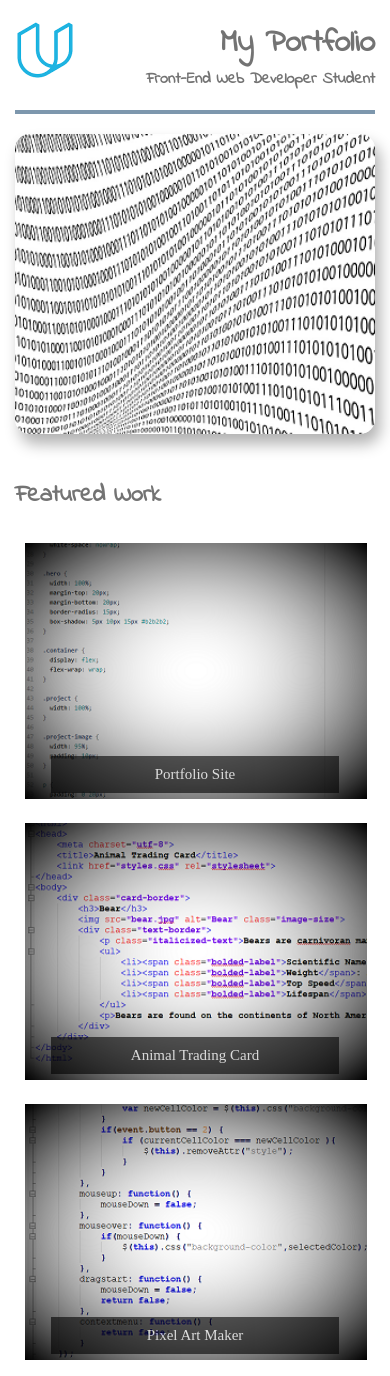
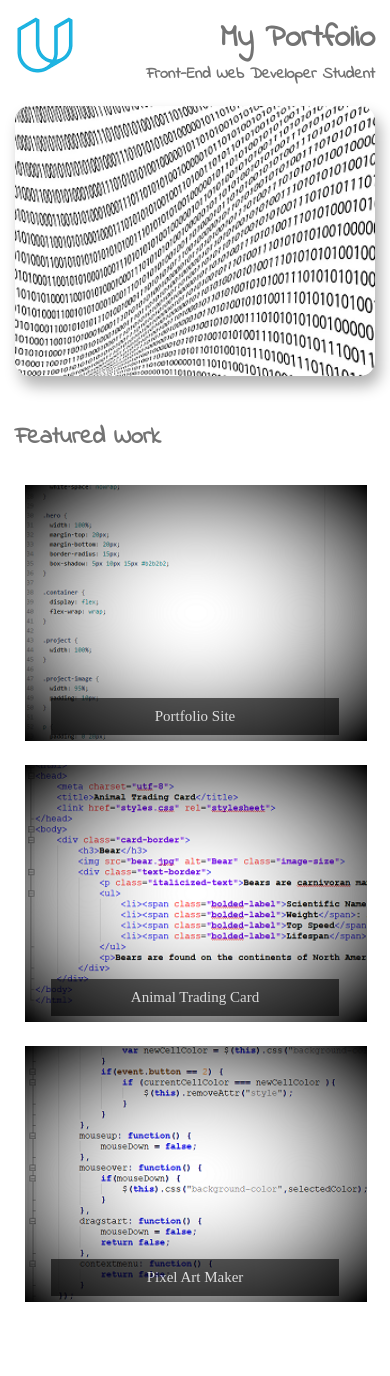
Before and after one commit to arpelt/portfolio, a plain HTML site: page index.html in a window 390 px wide. After the commit the page ends 1331 px from the top, so only its background shows below. Drawn offline with nearby package versions, Linux system fonts and the light colour scheme.

Commit message:
Code review: Added semantic elements, responsive css grids for header and main, relative height and width values for hero image. Indentation fixes.

```diff
--- a/index.html
+++ b/index.html
@@ -9,30 +9,29 @@
     <title>Portfolio</title>
   </head>
   <body>
-    <div class="top">
-      <div class="logo">
-        <a href="https://eu.udacity.com/course/front-end-web-developer-nanodegree--nd001" target="_blank">
+    <header class="grid-header-container top-line">
+      <a class="logo" href="https://eu.udacity.com/course/front-end-web-developer-nanodegree--nd001" target="_blank">
       <img src="img/logo.png" alt="Udacity logo" width="60" height="60">
       </a>
-      </div>
       <h1>My Portfolio</h1>
       <h4>Front-End Web Developer Student</h4>
-    </div>
-
+    </header>
+    <main>
+      <article>
         <picture>
           <source media="(min-width: 750px)" srcset="img/main_large.png">
-        <img class="hero" src="img/main_small.png" alt="Hero binary picture" width="950" height="300">
+          <img class="hero" src="img/main_small.png" alt="Hero binary picture">
         </picture>
         <h2>Featured Work</h2>
-    <div class="container">
-
+        <div class="grid-container">
           <div class="project">
             <div class="image-container">
               <picture>
                 <source media="(min-width: 750px)" srcset="img/portfolio_large.png">
                 <img class="project-image" src="img/portfolio_small.png" alt="Portfolio">
               </picture>
-          <div class="info-text">Portfolio Site
+              <div class="info-text">
+                Portfolio Site
                 <div class="material-icons">&#xe147;</div>
               </div>
             </div>
@@ -43,14 +42,14 @@
               is not updated after this project is reviewed and approved.
             </p>
           </div>
-
           <div class="project">
             <div class="image-container">
               <picture>
                 <source media="(min-width: 750px)" srcset="img/animal_trading_card_large.png">
                 <img class="project-image" src="img/animal_trading_card_small.png" alt="Animal Trading Card">
               </picture>
-          <div class="info-text">Animal Trading Card
+              <div class="info-text">
+                Animal Trading Card
                 <div class="material-icons">&#xe147;</div>
               </div>
             </div>
@@ -60,14 +59,14 @@
               <a href="https://github.com/arpelt/animal-trading-card" target="_blank">GitHub</a>.
             </p>
           </div>
-
           <div class="project">
             <div class="image-container">
               <picture>
                 <source media="(min-width: 750px)" srcset="img/pixel_art_maker_large.png">
                 <img class="project-image" src="img/pixel_art_maker_small.png" alt="Pixel Art Maker">
               </picture>
-          <div class="info-text">Pixel Art Maker
+              <div class="info-text">
+                Pixel Art Maker
                 <div class="material-icons">&#xe147;</div>
               </div>
             </div>
@@ -79,16 +78,16 @@
             </p>
           </div>
         </div>
+      </article>
+    </main>
     <script
       src="https://code.jquery.com/jquery-3.3.1.min.js"
       integrity="sha256-FgpCb/KJQlLNfOu91ta32o/NMZxltwRo8QtmkMRdAu8="
-      crossorigin="anonymous">
-    </script>
+      crossorigin="anonymous"></script>
     <script
       src="https://code.jquery.com/ui/1.12.1/jquery-ui.min.js"
       integrity="sha256-VazP97ZCwtekAsvgPBSUwPFKdrwD3unUfSGVYrahUqU="
-      crossorigin="anonymous">
-    </script>
+      crossorigin="anonymous"></script>
     <script src="js/script.js"></script>
   </body>
 </html>
```
Lines whose indentation alone changed are shown as unchanged.
